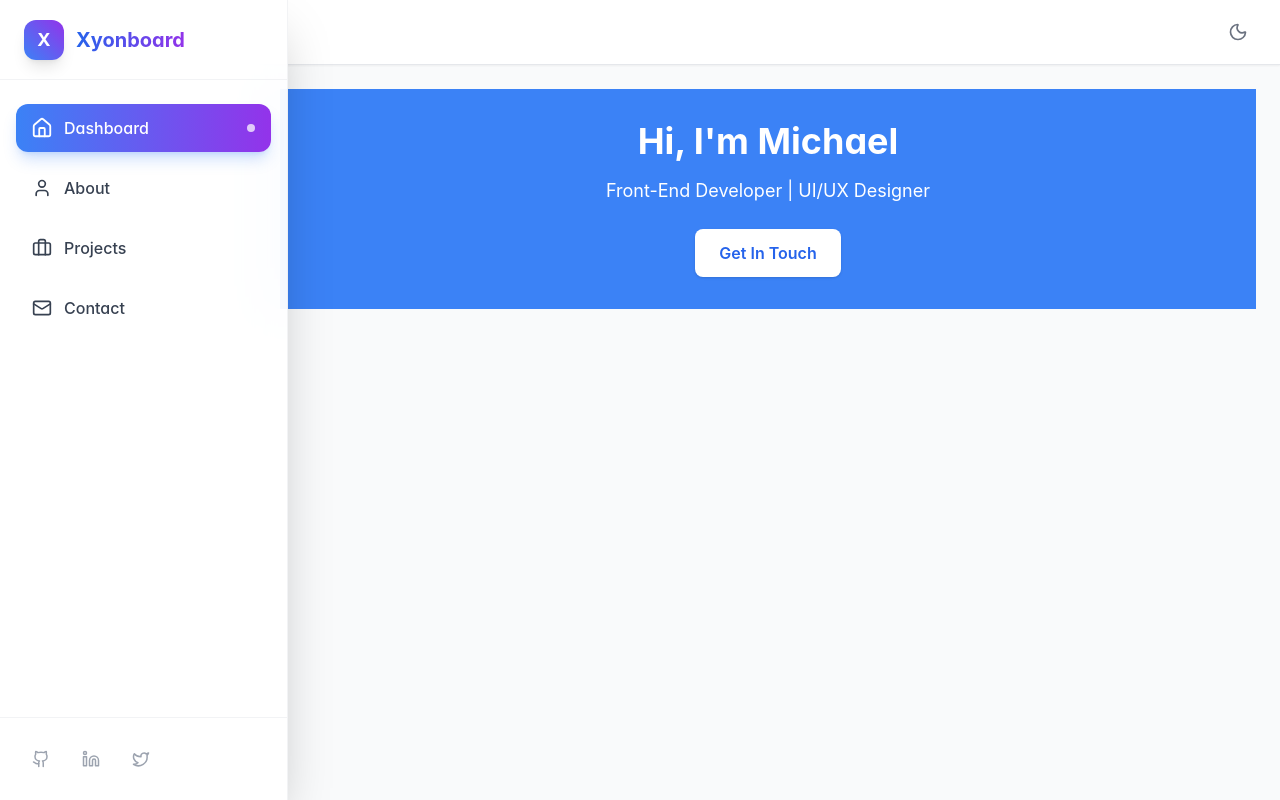
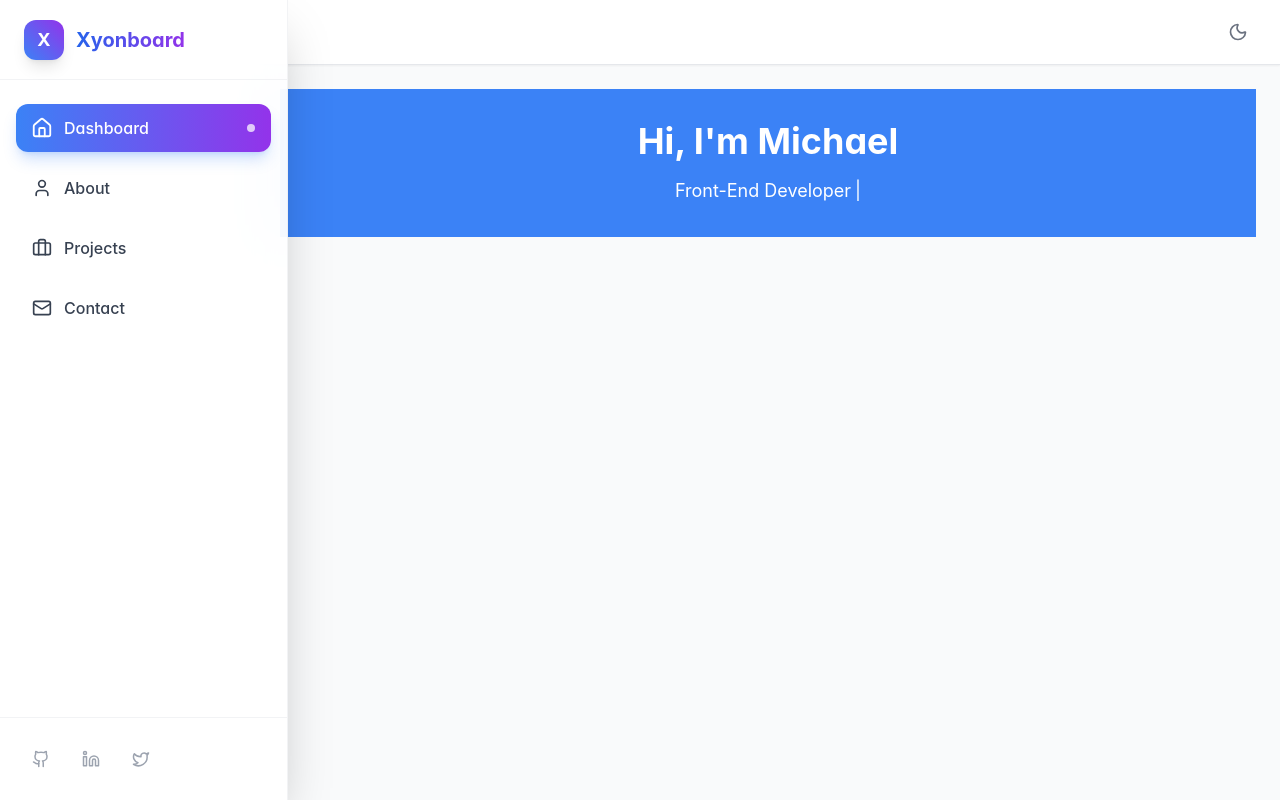
Before and after one commit to XyonShadow/XyonBoard, a React (Vite) app: page / in a window 1280 px wide. Built offline with nearby package versions, Linux system fonts and the light colour scheme.

Commit message:
feat(hero): add roles array and implement typewriter effect

```diff
--- a/src/components/dashboard/HeroSection.tsx
+++ b/src/components/dashboard/HeroSection.tsx
@@ -1,16 +1,46 @@
-import React from 'react';
+import React, { useState, useEffect } from 'react';
 import './HeroSection.css';
 
+const roles = [
+  'Front-End Developer',
+  'UI/UX Designer',
+  'React Specialist',
+  'Node.js Expert',
+  'Mobile Developer',
+  'Tech Innovator'
+];
+
 export const HeroSection: React.FC = () => {
+  const [typewriterText, setTypewriterText] = useState('');
+  const [currentIndex, setCurrentIndex] = useState(0);
+  const [isDeleting, setIsDeleting] = useState(false);
+  const [loopNum, setLoopNum] = useState(0);
+  const [typingSpeed, setTypingSpeed] = useState(150);
+
+  useEffect(() => {
+    const handleType = () => {
+      const currentRole = roles[loopNum % roles.length];
+      const updatedText = isDeleting
+        ? currentRole.substring(0, currentIndex - 1)
+        : currentRole.substring(0, currentIndex + 1);
+      setTypewriterText(updatedText);
+      setTypingSpeed(isDeleting ? 100 : 150);
+      if (!isDeleting && updatedText === currentRole) {
+        setTimeout(() => setIsDeleting(true), 2000);
+      } else if (isDeleting && updatedText === '') {
+        setIsDeleting(false);
+        setLoopNum(loopNum + 1);
+      }
+      setCurrentIndex(isDeleting ? currentIndex - 1 : currentIndex + 1);
+    };
+    const timer = setTimeout(handleType, typingSpeed);
+    return () => clearTimeout(timer);
+  }, [currentIndex, isDeleting, loopNum, typingSpeed]);
+
   return (
     <section className="p-8 text-center bg-blue-500 text-white">
       <h1 className="text-4xl font-bold">Hi, I'm Michael</h1>
-      <p className="text-lg mt-4">Front-End Developer | UI/UX Designer</p>
-      <div className="mt-6">
-        <button className="bg-white text-blue-600 px-6 py-3 rounded-lg font-semibold shadow hover:bg-gray-100">
-          Get In Touch
-        </button>
-      </div>
+      <p className="text-lg mt-4">{typewriterText}<span className="ml-1">|</span></p>
     </section>
   );
 };
```
